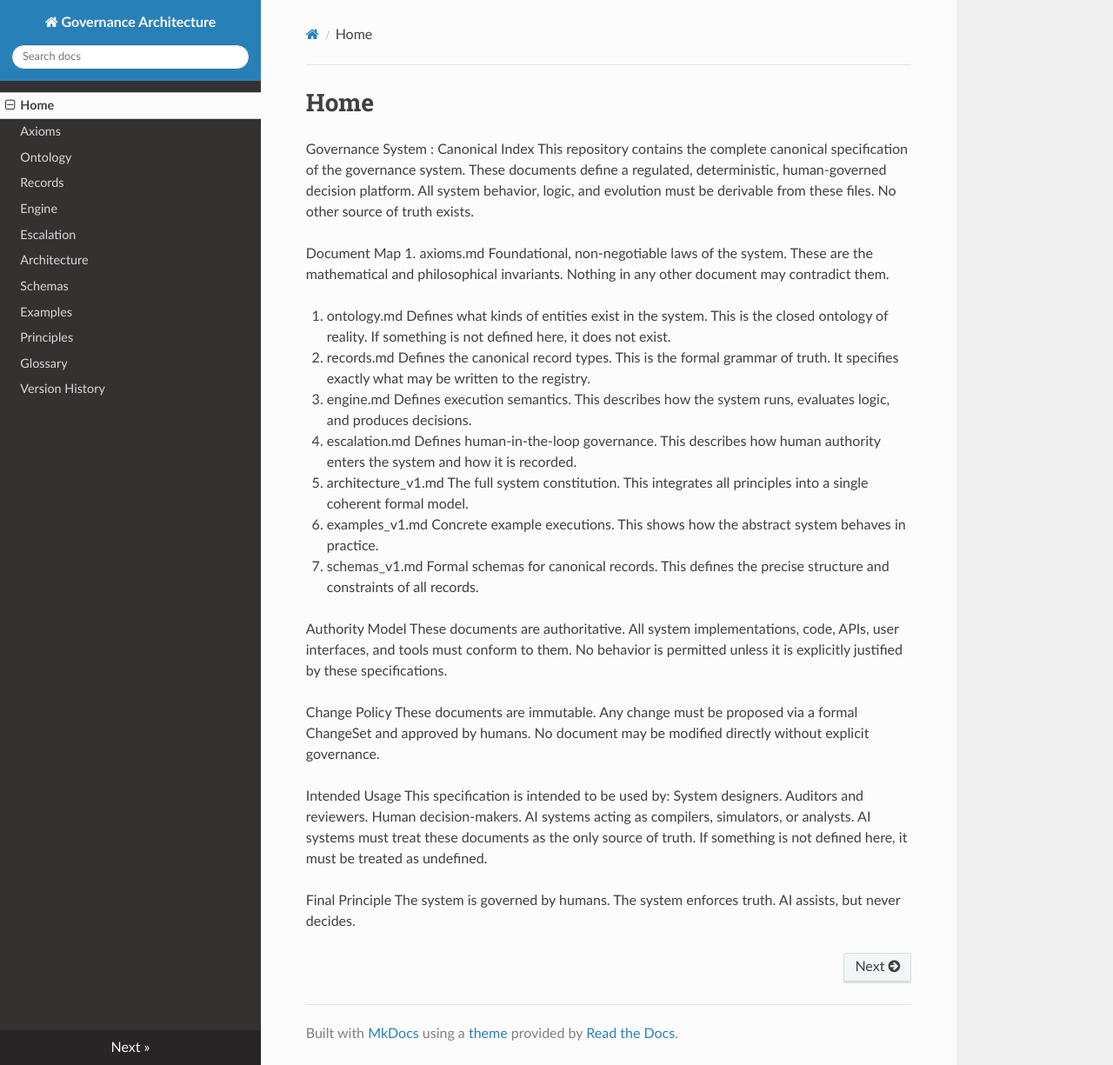
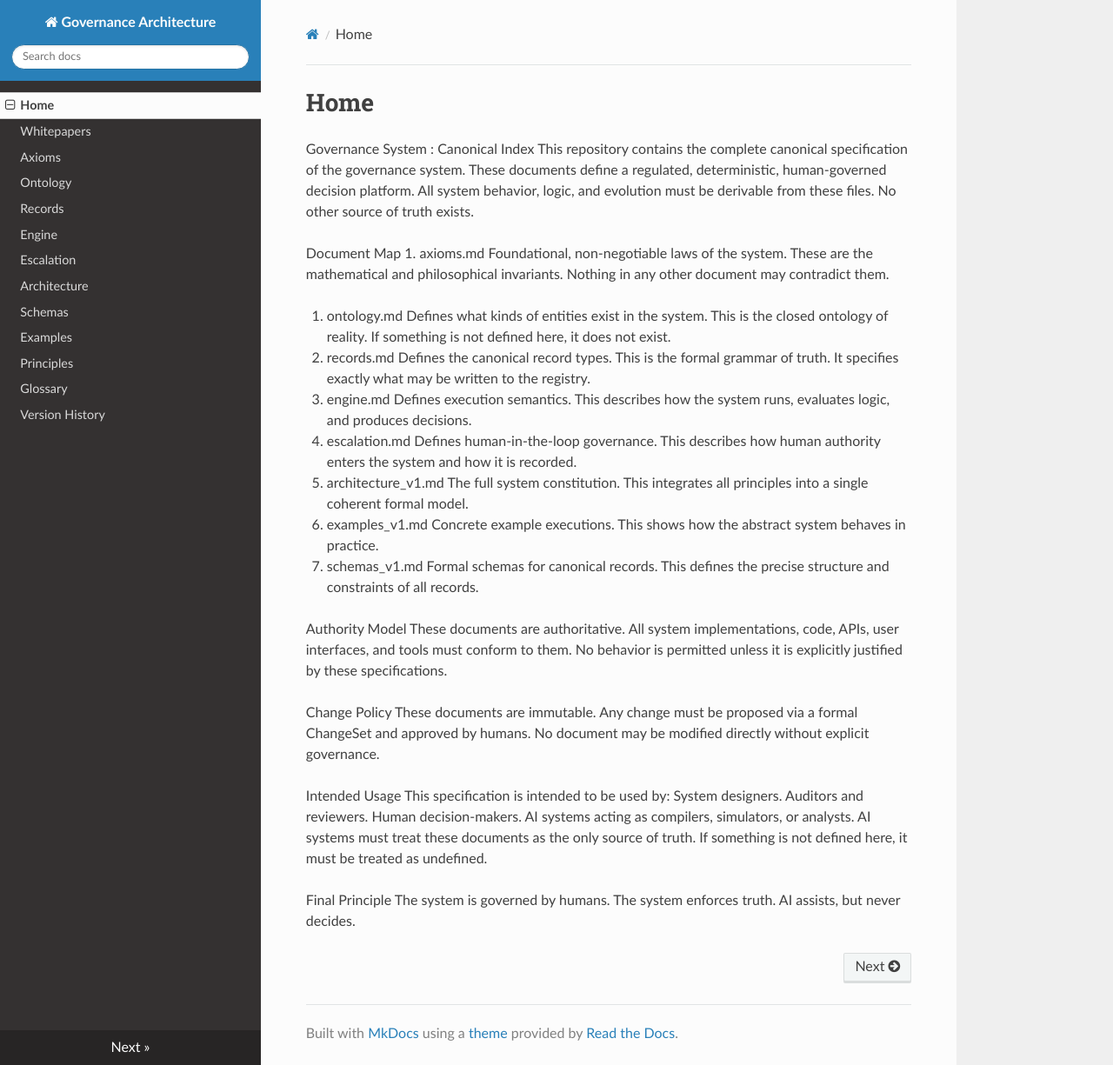
Before and after one commit to pavancharak/governance-architecture, an MkDocs documentation site: the page built from docs/index.md, in a window 1280 px wide and 1225 px high. Shown: the whole window at 87% size. Built offline with MkDocs 1.6.1, drawn with Linux system fonts in a browser that asks for light colours; nearby versions of some CDN libraries.

Commit message:
Add curated whitepapers library

```diff
--- a/mkdocs.yml
+++ b/mkdocs.yml
@@ -3,6 +3,7 @@
 
 nav:
   - Home: index.md
+  - Whitepapers: whitepapers.md
   - Axioms: axioms.md
   - Ontology: ontology.md
   - Records: records.md
```
Also changed, not shown: site/index.html, site/search/search_index.json, site/whitepapers/index.html (added), 12 other files.
